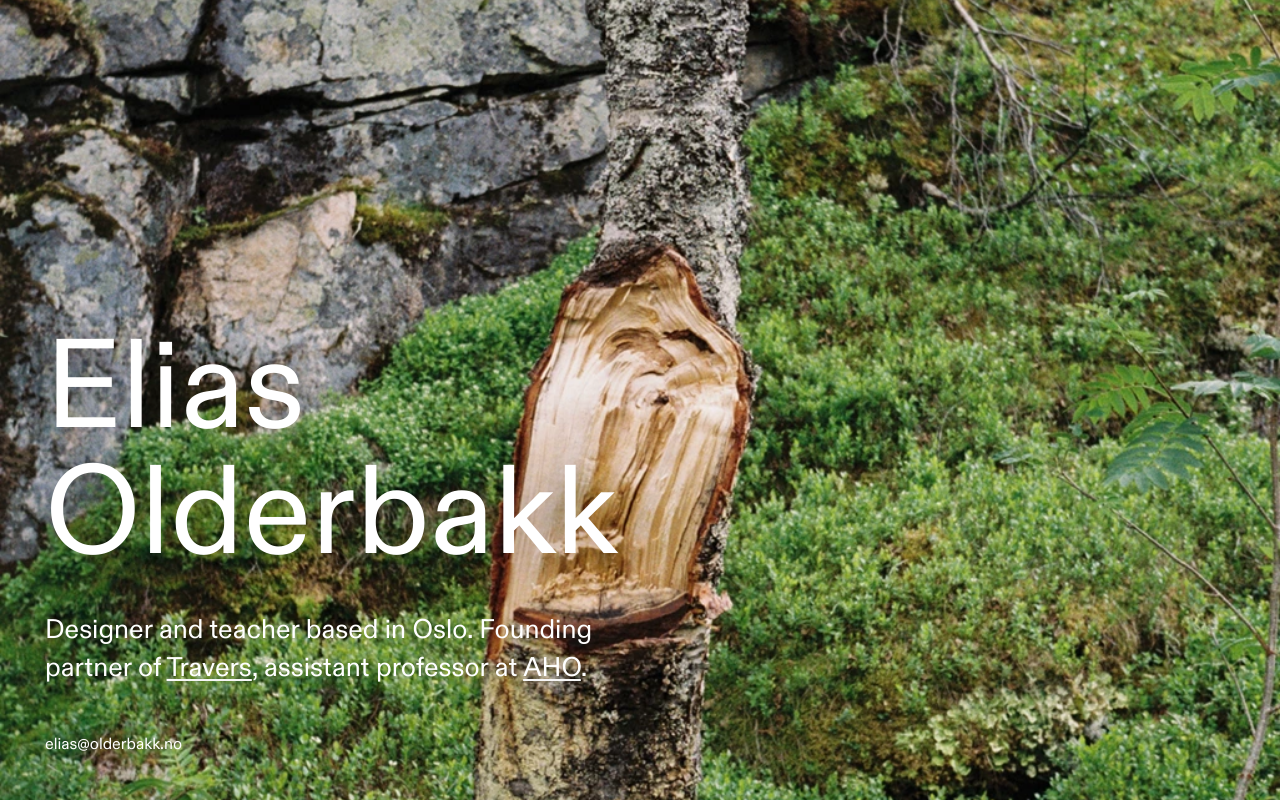
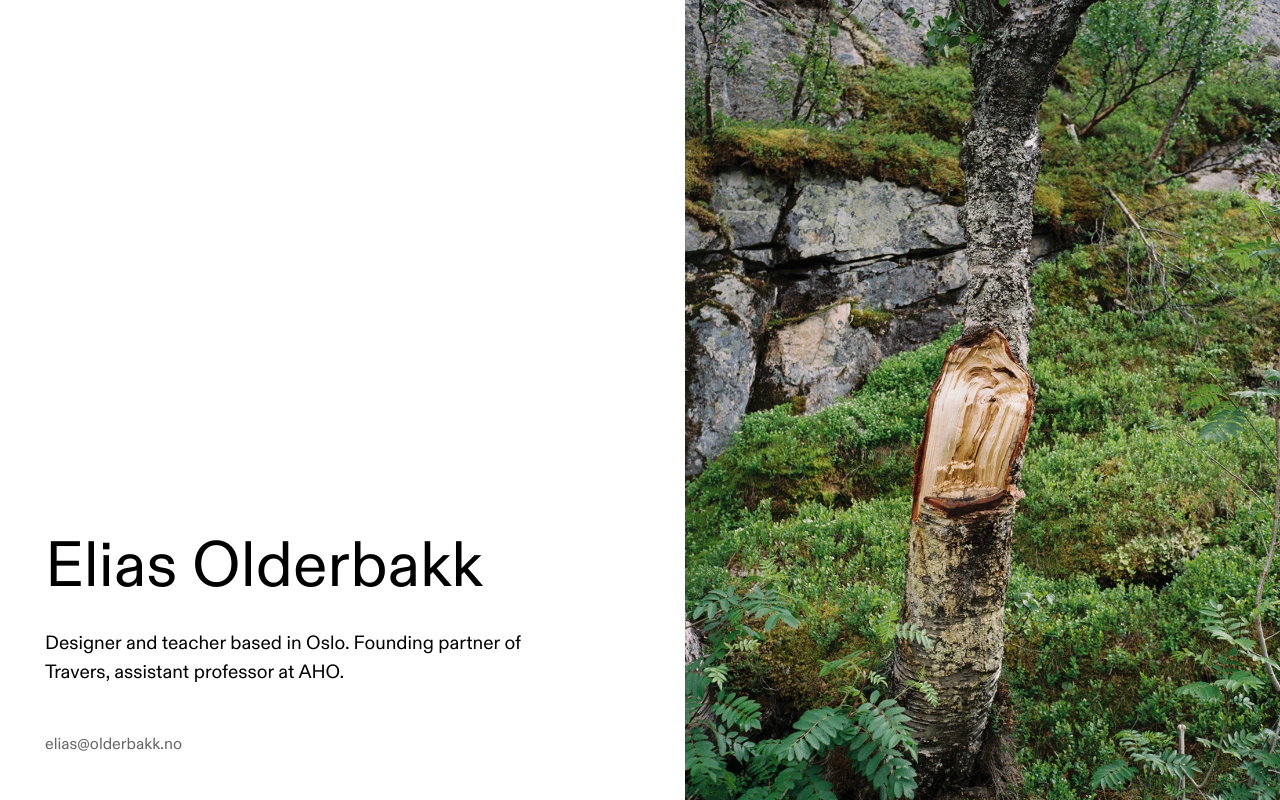
Before and after one commit to olderbakk/nettside, a Next.js app: page / in a window 1280 px wide. Built offline with nearby package versions, Linux system fonts and the light colour scheme.

Commit message:
Revert to split layout with image right, text left

```diff
--- a/app/page.module.css
+++ b/app/page.module.css
@@ -1,96 +1,112 @@
 .main {
-  position: relative;
+  display: flex;
   width: 100%;
-  height: 100vh;
-  overflow: hidden;
-}
-
-.backgroundImage {
-  object-fit: cover;
-  object-position: center;
-  z-index: 0;
+  min-height: 100vh;
 }
 
 .content {
-  position: relative;
-  z-index: 1;
+  flex: 1;
   display: flex;
   flex-direction: column;
-  justify-content: space-between;
-  height: 100%;
+  justify-content: flex-end;
   padding: var(--spacing-lg);
-  color: white;
+  background-color: #fff;
 }
 
 .textBlock {
-  margin-top: auto;
-  max-width: 800px;
+  max-width: 500px;
 }
 
-/* Fade in animasjon */
+/* Fade in animasjon - kun opacity */
 @keyframes fadeIn {
   from {
     opacity: 0;
-    transform: translateY(20px);
   }
   to {
     opacity: 1;
-    transform: translateY(0);
   }
 }
 
 .title {
-  font-size: clamp(3rem, 10vw, 7rem);
+  font-size: clamp(2.5rem, 5vw, 4rem);
   font-weight: 400;
   line-height: 1;
-  margin-bottom: 0.3em;
+  margin-bottom: 0.5em;
   animation: fadeIn 1s ease-out both;
-  text-shadow: 0 2px 40px rgba(0, 0, 0, 0.3);
+  color: #000;
 }
 
 .subtitle {
-  font-size: clamp(1rem, 2.5vw, 1.5rem);
+  font-size: clamp(1rem, 1.5vw, 1.25rem);
   font-weight: 400;
-  line-height: 1.4;
-  max-width: 600px;
-  opacity: 0.9;
+  line-height: 1.5;
+  color: #000;
   animation: fadeIn 1s ease-out 0.2s both;
-  text-shadow: 0 1px 20px rgba(0, 0, 0, 0.3);
+  transition: color 0.3s ease;
+}
+
+.subtitle:has(a:hover) {
+  color: #bbb;
 }
 
 .subtitle a {
-  text-decoration: underline;
-  text-underline-offset: 3px;
-  transition: opacity 0.2s ease;
+  color: #000;
+  text-decoration: none;
+  transition: color 0.3s ease;
+}
+
+.subtitle:has(a:hover) a:not(:hover) {
+  color: #bbb;
 }
 
 .subtitle a:hover {
-  opacity: 0.7;
+  color: #000;
+}
+
+.imageContainer {
+  flex: 1;
+  position: relative;
+  overflow: hidden;
+}
+
+.heroImage {
+  object-fit: cover;
+  object-position: center;
 }
 
 .footer {
   padding-top: var(--spacing-lg);
   font-size: 0.9rem;
-  opacity: 0.7;
   animation: fadeIn 1s ease-out 0.4s both;
 }
 
 .footer a {
+  color: #000;
+  text-decoration: none;
+  opacity: 0.6;
   transition: opacity 0.2s ease;
 }
 
 .footer a:hover {
-  opacity: 0.6;
+  opacity: 1;
 }
 
 /* Responsiv - mobil */
 @media (max-width: 768px) {
+  .main {
+    flex-direction: column-reverse;
+  }
+
   .content {
     padding: var(--spacing-md);
   }
 
+  .imageContainer {
+    height: 50vh;
+  }
+
   .title {
-    font-size: 2.5rem;
+    font-size: 2rem;
   }
 
   .subtitle {
--- a/app/page.tsx
+++ b/app/page.tsx
@@ -5,18 +5,7 @@ import heroImage from "../public/image.webp";
 export default function Home() {
   return (
     <main className={styles.main}>
-      {/* Fullskjerms bakgrunnsbilde */}
-      <Image
-        src={heroImage}
-        alt=""
-        fill
-        className={styles.backgroundImage}
-        placeholder="blur"
-        sizes="100vw"
-        priority
-      />
-
-      {/* Innhold over bildet */}
+      {/* Venstre side - tekst */}
       <div className={styles.content}>
         <div className={styles.textBlock}>
           <h1 className={styles.title}>Elias Olderbakk</h1>
@@ -37,6 +26,19 @@ export default function Home() {
           <a href="mailto:elias@olderbakk.no">elias@olderbakk.no</a>
         </footer>
       </div>
+
+      {/* Høyre side - bilde */}
+      <div className={styles.imageContainer}>
+        <Image
+          src={heroImage}
+          alt=""
+          fill
+          className={styles.heroImage}
+          placeholder="blur"
+          sizes="50vw"
+          priority
+        />
+      </div>
     </main>
   );
 }
```
